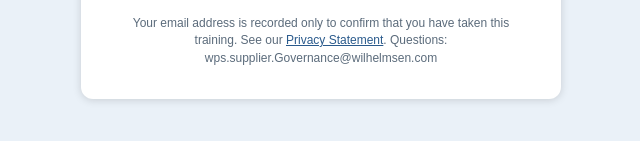
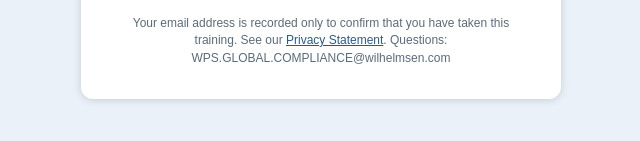
Before and after one commit to WilhelmsenPortServices/Supplier-governance, a plain HTML site: page index.html in a window 1280 px wide. Shown: the part 473-614 px from the top of the page, 319-959 px from the left. Drawn offline with Linux system fonts and the light colour scheme.

Commit message:
Index.html
Updated contact email in the privacy statement.

```diff
--- a/index.html
+++ b/index.html
@@ -28,7 +28,7 @@ button{background:#2a5a8c;color:#fff;border:0;border-radius:8px;padding:14px 36p
   </form>
 
   <p class="note">Your email address is recorded only to confirm that you have taken this training. See our
-    <a href="https://www.wilhelmsen.com/disclaimer/">Privacy Statement</a>. Questions: wps.supplier.Governance@wilhelmsen.com</p>
+    <a href="https://www.wilhelmsen.com/disclaimer/">Privacy Statement</a>. Questions: WPS.GLOBAL.COMPLIANCE@wilhelmsen.com</p>
 </div>
 </body>
 </html>
```
